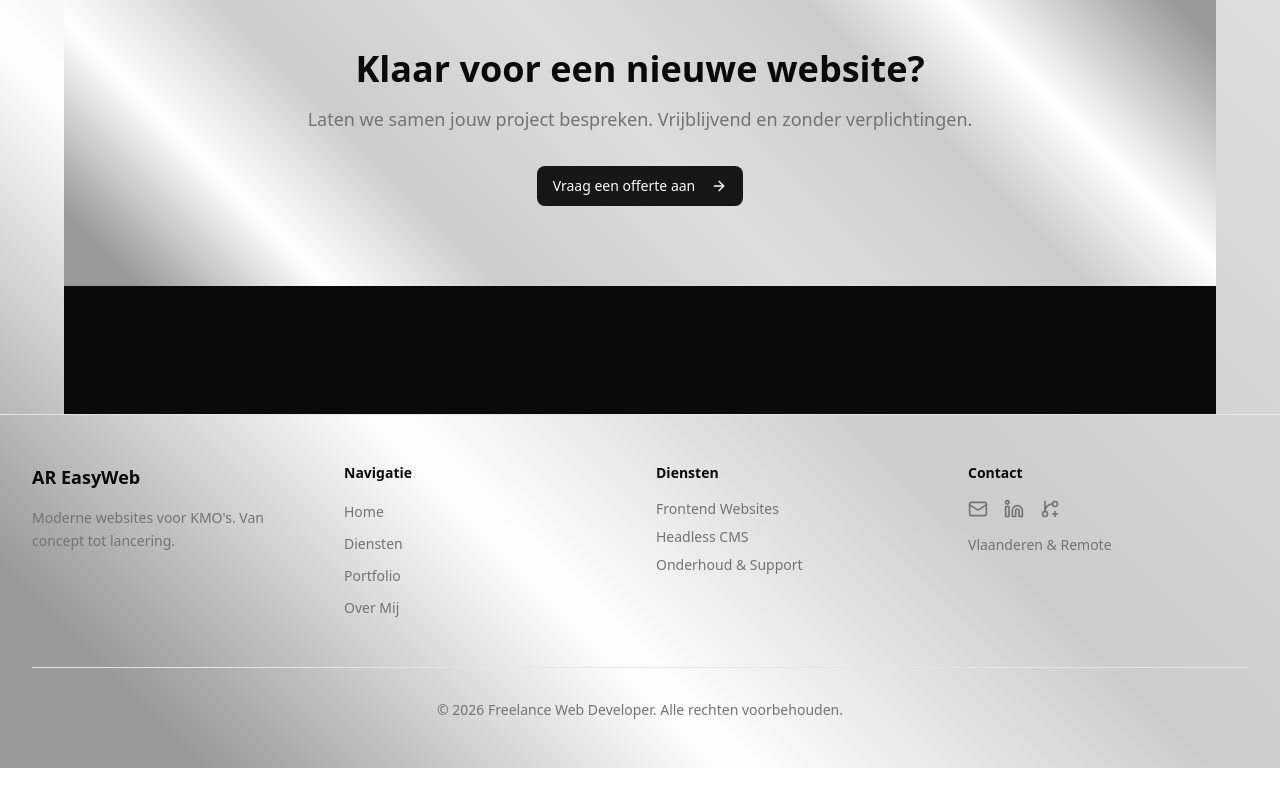
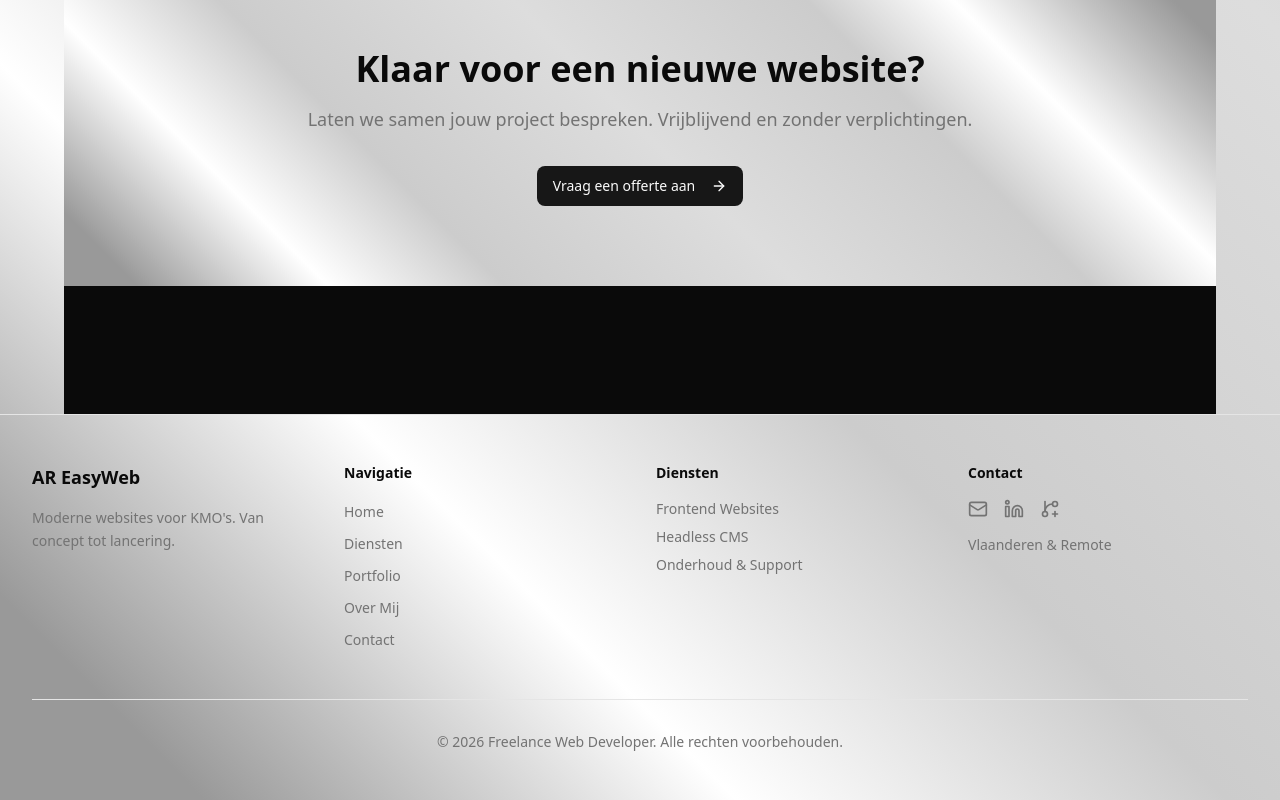
Before and after one commit to RAlmanzo/ar_easyweb, a Next.js app: page / in a window 1280 px wide. Shown: the part 2012-2812 px from the top of the page. Before the commit the page ends 2780 px from the top, so only its background shows below. Built offline with nearby package versions, Linux system fonts and the light colour scheme.

Commit message:
Add links array and map in ul of footer section component

```diff
--- a/src/components/layout/footer.tsx
+++ b/src/components/layout/footer.tsx
@@ -2,6 +2,15 @@ import { GitBranchPlus, Linkedin, Mail } from "lucide-react";
 import Link from "next/link";
 
 export default function Footer() {
+    const links = [
+        { name: "Home", path: "/" },
+        { name: "Diensten", path: "/diensten" },
+        { name: "Portfolio", path: "/portfolio" },
+        { name: "Over Mij", path: "/over" },
+        { name: "Contact", path: "/contact" }
+    ];
+
+
     return (
         <footer className="border-t border-border bg-transparent">
             <div className="max-w-7xl mx-auto px-4 sm:px-6 lg:px-8 py-12">
@@ -16,32 +25,16 @@ export default function Footer() {
                     <div className="space-y-4">
                         <h4 className="text-sm font-semibold text-foreground">Navigatie</h4>
                         <ul className="space-y-2">
-                            <li>
-                                <Link href="/" className="text-sm text-muted-foreground hover:text-foreground transition-colors">
-                                    Home
-                                </Link>
-                            </li>
-                            <li>
-                                <Link
-                                    href="/diensten"
-                                    className="text-sm text-muted-foreground hover:text-foreground transition-colors"
-                                >
-                                    Diensten
-                                </Link>
-                            </li>
-                            <li>
-                                <Link
-                                    href="/portfolio"
-                                    className="text-sm text-muted-foreground hover:text-foreground transition-colors"
-                                >
-                                    Portfolio
-                                </Link>
-                            </li>
-                            <li>
-                                <Link href="/over" className="text-sm text-muted-foreground hover:text-foreground transition-colors">
-                                    Over Mij
-                                </Link>
-                            </li>
+                            {links.map(link => (
+                                <li key={link.path}>
+                                    <Link
+                                        href={link.path}
+                                        className="text-sm text-muted-foreground hover:text-foreground transition-colors"
+                                    >
+                                        {link.name}
+                                    </Link>
+                                </li>
+                            ))}
                         </ul>
                     </div>
 
```
